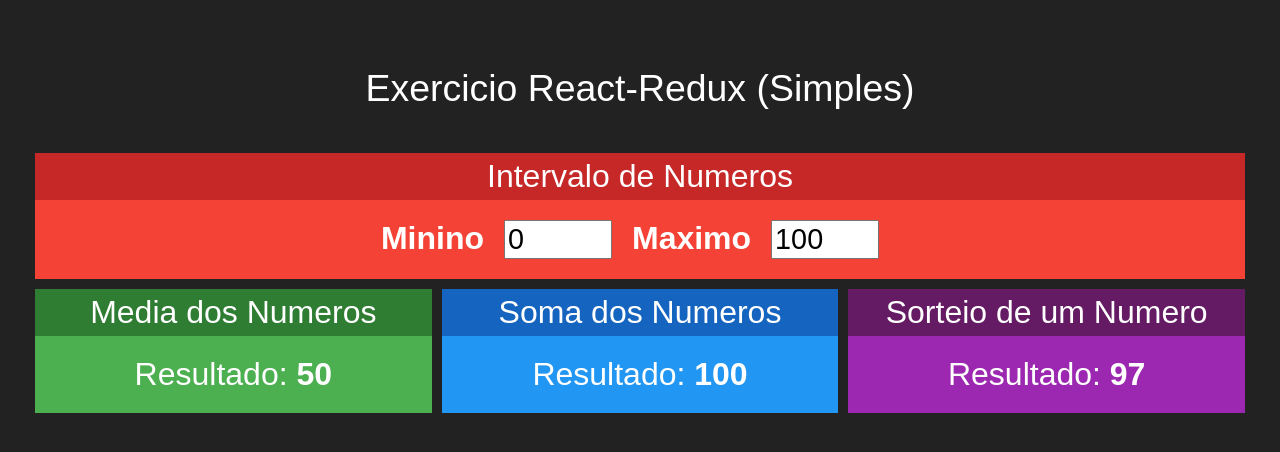
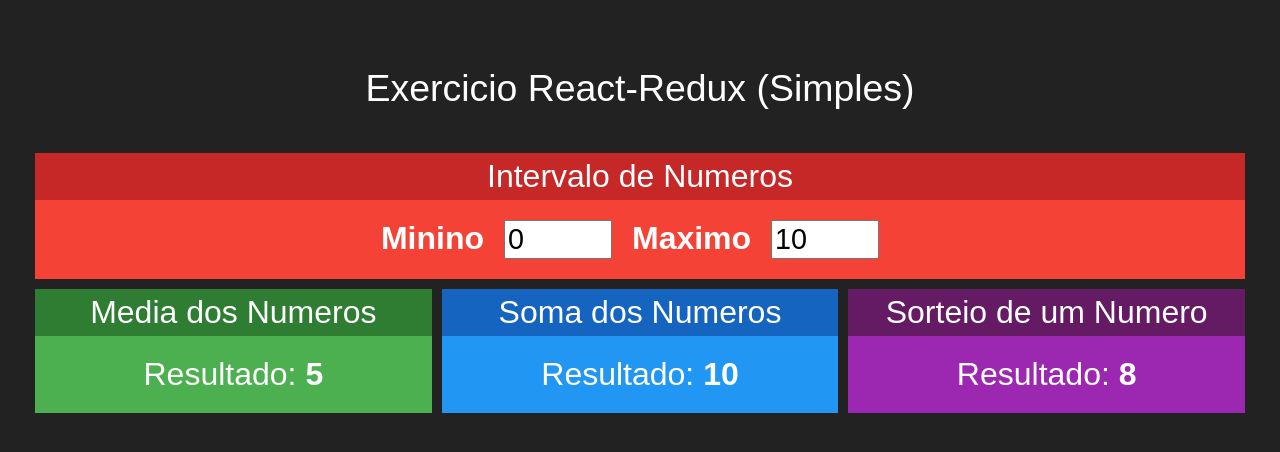
Before and after one commit to Tdemos/React-Redux, a React (Create React App) app: page / in a window 1280 px wide. Shown: the top 452 px of the page. Built offline with nearby package versions, Linux system fonts and the light colour scheme.

Commit message:
Removendo o state de forma simples para adicionar o Redux

```diff
--- a/src/App.js
+++ b/src/App.js
@@ -1,4 +1,4 @@
-import React, {useState} from 'react';
+import React from 'react';
 import './App.css';
 import Intervalo from './components/Intervalo';
 import Media from './components/Media';
@@ -7,22 +7,16 @@
 
 function App() {
 
-	const [min, setMin] = useState(0);
-	const [max, setMax] = useState(100)
-
 	return (
 		<div className="App">
 			<h3>Exercicio React-Redux (Simples)</h3>
 			<div className="linha">
-				<Intervalo
-				min={min} max={max}
-				onMinChanged={setMin}
-				onMaxChanged={setMax} />
+				<Intervalo />
 			</div>
 			<div className="linha">
-				<Media min={min} max={max}/>
-				<Soma min={min} max={max} />
-				<Sorteio min={min} max={max}/>
+				<Media />
+				<Soma />
+				<Sorteio />
 			</div>
 		</div>
 	);
--- a/src/components/Intervalo.jsx
+++ b/src/components/Intervalo.jsx
@@ -5,18 +5,16 @@
 
 const Intervalo = props => {
 
-    const { min, max } = props;
-
     return (
         <Card title="Intervalo de Numeros" red>
             <div className="Intervalo">
                 <span>
                     <strong>Minino</strong>
-                    <input type="number" value={min} onChange={ e => props.onMinChanged(+e.target.value)}></input>
+                    <input type="number" value={0} readOnly></input>
                 </span>
                 <span>
                     <strong>Maximo</strong>
-                    <input type="number" value={max} onChange={ e => props.onMaxChanged(+e.target.value)}></input>
+                    <input type="number" value={10} readOnly></input>
                 </span>
             </div>
         </Card>
--- a/src/components/Media.jsx
+++ b/src/components/Media.jsx
@@ -4,14 +4,12 @@
 
 const Media = props => {
 
-    const { min, max } = props;
-
     return (
         <Card title="Media dos Numeros" green>
             <div>
                 <span>
                     <span>Resultado: </span>
-                    <strong>{(max + min) / 2}</strong>
+                    <strong>{5}</strong>
                 </span>
             </div>
         </Card>
--- a/src/components/Soma.jsx
+++ b/src/components/Soma.jsx
@@ -4,14 +4,12 @@
 
 const Soma = props => {
 
-    const { min, max } = props;
-
     return (
         <Card title="Soma dos Numeros" blue>
             <div>
                 <span>
                     <span>Resultado: </span>
-                    <strong>{max + min}</strong>
+                    <strong>{1}0</strong>
                 </span>
             </div>
         </Card>
--- a/src/components/Sorteio.jsx
+++ b/src/components/Sorteio.jsx
@@ -4,15 +4,12 @@
 
 const Sorteio = props => {
 
-    const { min, max } = props;
-    const aleatorio = parseInt(Math.random() * (max - min)) + min;
-
     return (
         <Card title="Sorteio de um Numero" purple>
             <div>
                 <span>
                     <span>Resultado: </span>
-                    <strong>{aleatorio}</strong>
+                    <strong>{8}</strong>
                 </span>
             </div>
         </Card>
```
